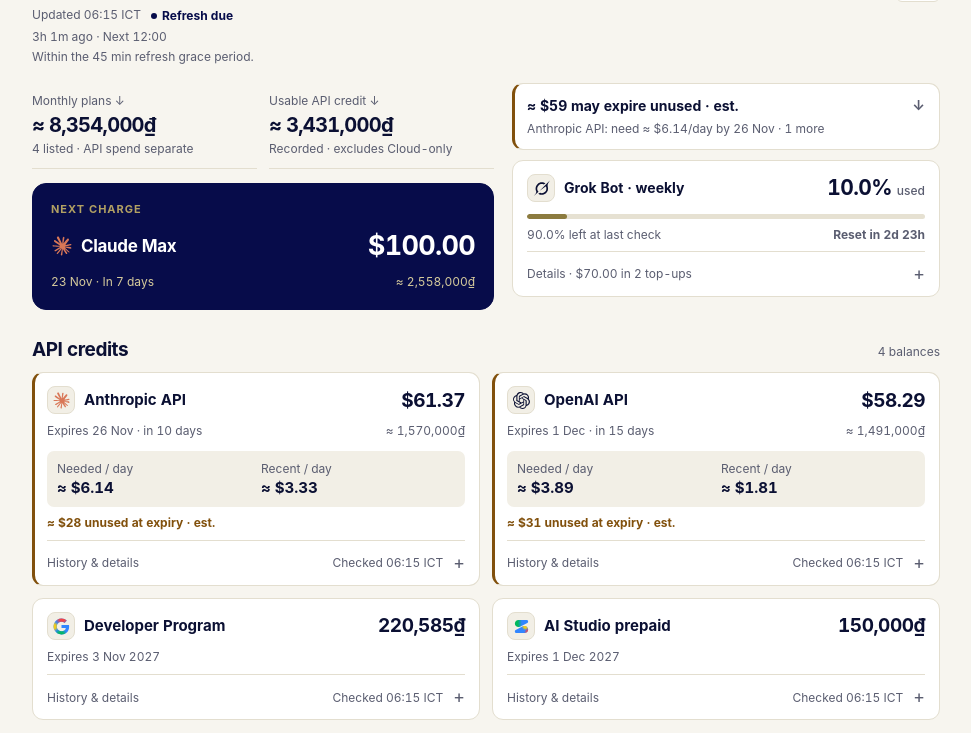
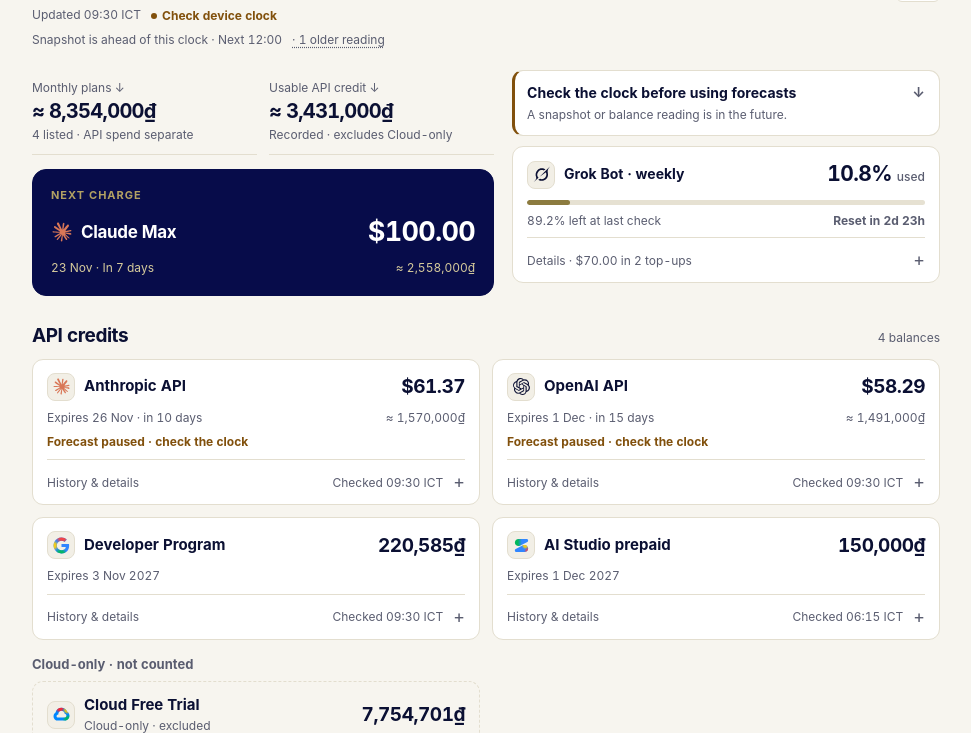
Before and after one commit to hoangtuan3484/goi-ai-4fa7038c, a plain HTML site: page app.html in a window 1280 px wide. Shown: the part 64-797 px from the top of the page, without its empty margins (154-1125 px from the left). Drawn offline with Linux system fonts and the light colour scheme.

Commit message:
refresh 2026-11-16 09:30

```diff
--- a/app.html
+++ b/app.html
@@ -390,7 +390,7 @@ summary::-webkit-details-marker { display: none; }
 <noscript><p class="shell">JavaScript is required to calculate this dashboard.</p></noscript>
 
 <script>var DATA = /* DATA:START */ {
- "updatedAt": "2026-11-16T06:15:00+07:00",
+ "updatedAt": "2026-11-16T09:30:00+07:00",
  "timezone": {
   "offsetHours": 7,
   "label": "ICT"
@@ -522,7 +522,7 @@ summary::-webkit-details-marker { display: none; }
     "No refill info yet (Max usually grants $100/mo)"
    ],
    "source": "platform.claude.com billing",
-   "checkedAt": "2026-11-16T06:15:00+07:00",
+   "checkedAt": "2026-11-16T09:30:00+07:00",
    "history": [
     {
      "at": "2026-11-14T09:15:00+07:00",
@@ -670,6 +670,10 @@ summary::-webkit-details-marker { display: none; }
     },
     {
      "at": "2026-11-16T03:15:00+07:00",
+     "left": 61.37
+    },
+    {
+     "at": "2026-11-16T06:15:00+07:00",
      "left": 61.37
     }
    ]
@@ -689,7 +693,7 @@ summary::-webkit-details-marker { display: none; }
     "Linked to ChatGPT subscription (Personal account)"
    ],
    "source": "platform.openai.com billing",
-   "checkedAt": "2026-11-16T06:15:00+07:00",
+   "checkedAt": "2026-11-16T09:30:00+07:00",
    "history": [
     {
      "at": "2026-11-14T09:15:00+07:00",
@@ -829,6 +833,10 @@ summary::-webkit-details-marker { display: none; }
     },
     {
      "at": "2026-11-16T03:15:00+07:00",
+     "left": 58.29
+    },
+    {
+     "at": "2026-11-16T06:15:00+07:00",
      "left": 58.29
     }
    ]
@@ -985,7 +993,7 @@ summary::-webkit-details-marker { display: none; }
     "Started Nov 2, 2026 · monthly AI Pro credit, applies across Google Cloud + Maps"
    ],
    "source": "Google Developer Program",
-   "checkedAt": "2026-11-16T06:15:00+07:00",
+   "checkedAt": "2026-11-16T09:30:00+07:00",
    "history": [
     {
      "at": "2026-11-14T09:15:00+07:00",
@@ -1121,6 +1129,10 @@ summary::-webkit-details-marker { display: none; }
     },
     {
      "at": "2026-11-16T03:15:00+07:00",
+     "left": 220585.16
+    },
+    {
+     "at": "2026-11-16T06:15:00+07:00",
      "left": 220585.16
     }
    ]
@@ -1141,7 +1153,7 @@ summary::-webkit-details-marker { display: none; }
     "Billing account: My Billing Account"
    ],
    "source": "Google Cloud billing",
-   "checkedAt": "2026-11-16T06:15:00+07:00",
+   "checkedAt": "2026-11-16T09:30:00+07:00",
    "history": [
     {
      "at": "2026-11-14T09:15:00+07:00",
@@ -1277,6 +1289,10 @@ summary::-webkit-details-marker { display: none; }
     },
     {
      "at": "2026-11-16T03:15:00+07:00",
+     "left": 7754701
+    },
+    {
+     "at": "2026-11-16T06:15:00+07:00",
      "left": 7754701
     }
    ]
@@ -1287,7 +1303,7 @@ summary::-webkit-details-marker { display: none; }
    "id": "grokbot",
    "name": "Grok Bot · weekly",
    "logo": "grokbot",
-   "usedPct": 10,
+   "usedPct": 10.8,
    "resetsAt": "2026-11-19T08:55:00+07:00",
    "topUps": [
     {
@@ -1309,7 +1325,7 @@ summary::-webkit-details-marker { display: none; }
     "Logo: Grok Bot monogram (no official SVG)"
    ],
    "source": "Grok Bot usage settings",
-   "checkedAt": "2026-11-16T06:15:00+07:00"
+   "checkedAt": "2026-11-16T09:30:00+07:00"
   }
  ],
  "deadlines": [
```
